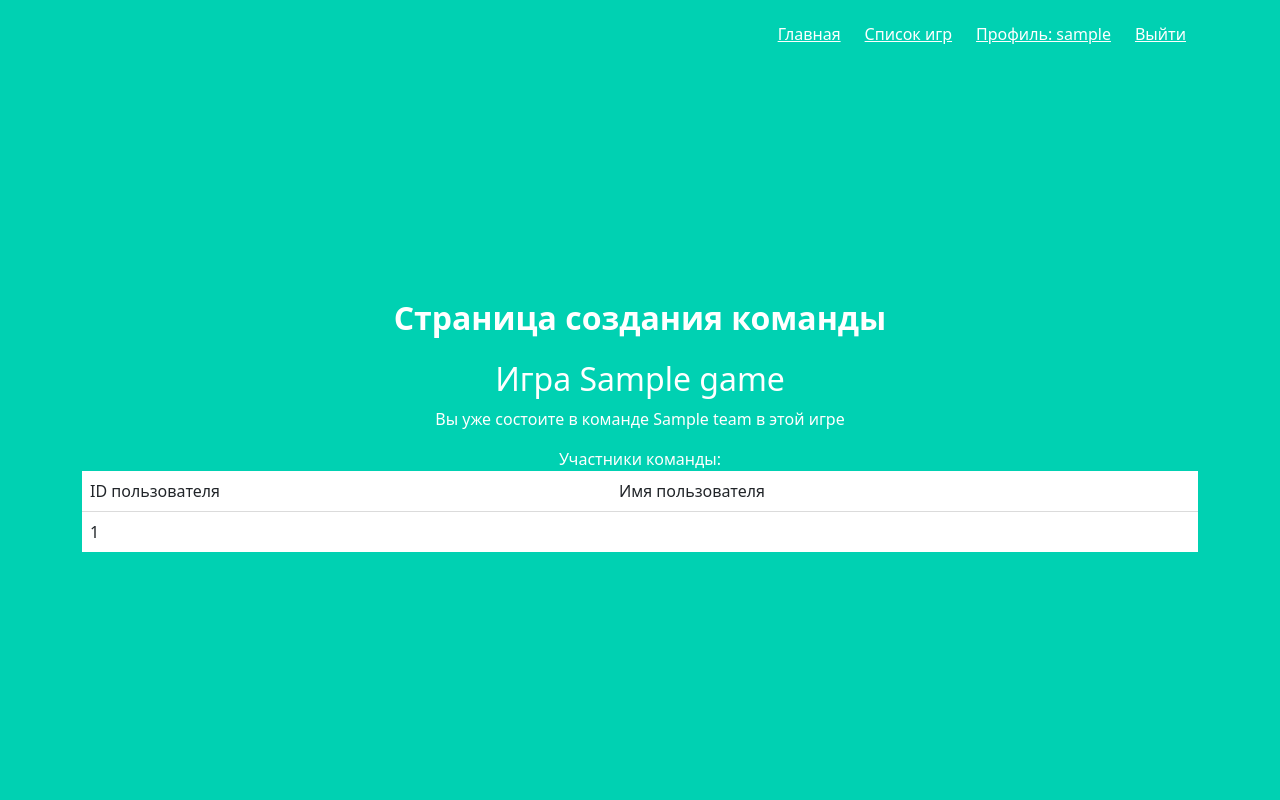
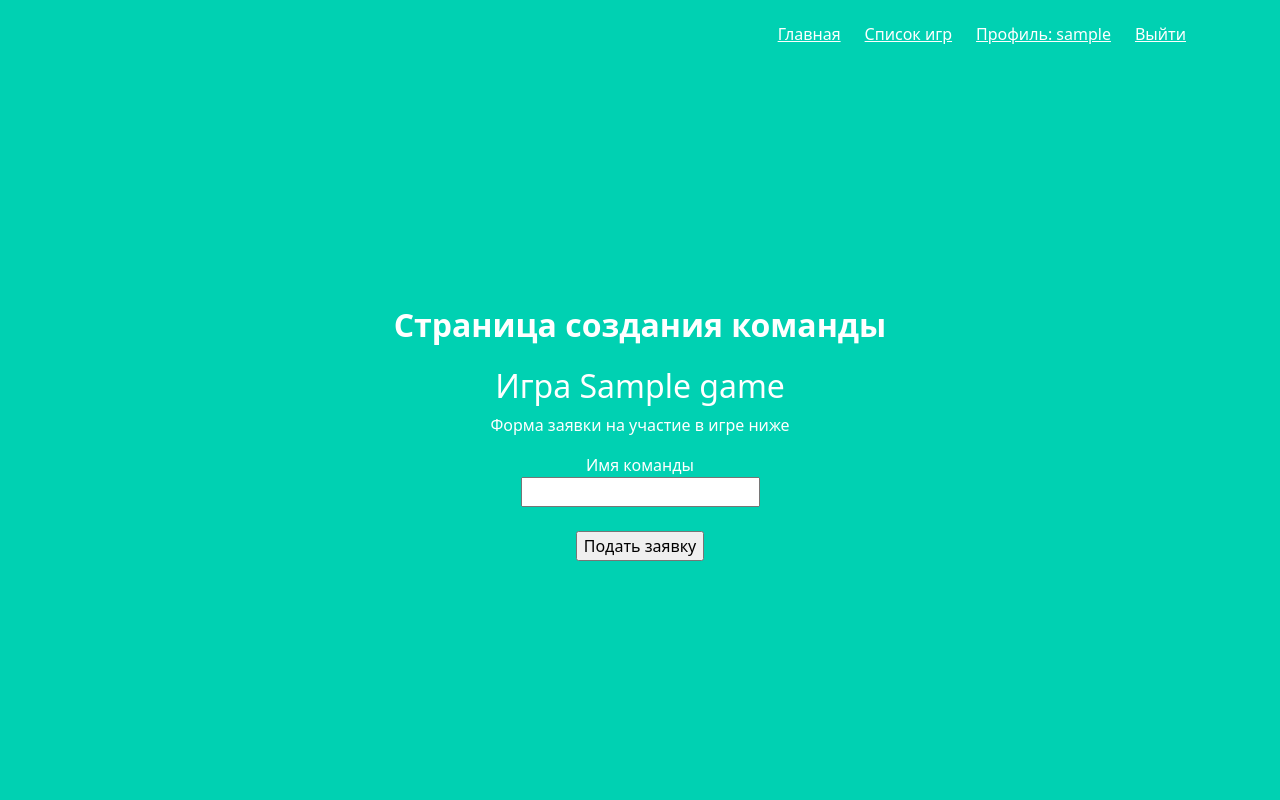
Before and after one commit to Falconwatch/BankingBattle, a Django app: page /apply/1 in a window 1280 px wide. Run offline with Django 3.2, Linux system fonts and the light colour scheme; a user stored in the database is signed in; tables that the repository leaves empty hold one stand-in row (values such as "Sample post"); some libraries are stand-ins or nearby versions.

Commit message:
Доделана подача заявки на игру Создан менеджер доступа

```diff
--- /dev/null
+++ b/banking_battle/battle/managers.py
@@ -0,0 +1,27 @@
+from .models import Team
+
+def get_teams(user_id = None, game_id=None, state = "active"):
+    if user_id and game_id:
+        return Team.objects.filter(users_in_team__id=user_id) \
+                .filter(game__id=game_id) \
+                .filter(state=state) \
+                .first()
+    if user_id:
+        return Team.objects.filter(users_in_team__id=user_id).filter(state=state).all()
+    if game_id:
+        return Team.objects.filter(game__id=game_id).filter(state=state).all()
+    return None
+
+def get_applications(user_id = None, game_id=None):
+    return get_teams(user_id, game_id, state="application")
+
+def get_created_teams(creator_id = None, game_id = None, state = "active"):
+    if creator_id and game_id:
+        print(creator_id, game_id)
+        return Team.objects.filter(creator__id=creator_id)\
+            .filter(game__id = game_id)\
+            .filter(state = state)\
+            .first()
+
+def get_created_application(creator_id = None, game_id = None):
+    return get_created_teams(creator_id=creator_id, game_id=game_id, state="application")
--- a/banking_battle/battle/models.py
+++ b/banking_battle/battle/models.py
@@ -21,6 +21,10 @@
     id = models.BigAutoField(primary_key=True)
     users_in_team = models.ManyToManyField(User, related_name='users_teams')
     game = models.ForeignKey(Game, on_delete=models.SET_NULL, null=True)
+    creator = models.ForeignKey(User, null=True, on_delete=models.SET_NULL)
+    state = models.CharField(max_length=256, default="application")
+    #задуманные состояния application - заявка на создание команды, active - команда активна, другие
+    #ToDo: перевести состояния в Enum???
 
     class Meta:
         ordering = ['id']
--- a/banking_battle/battle/views.py
+++ b/banking_battle/battle/views.py
@@ -9,6 +9,9 @@
 from django.http import HttpResponse, Http404
 from django.shortcuts import get_object_or_404, render
 
+from .forms import ApplicationForm
+from .managers import *
+
 from .models import User, Game, Round, Submit, Team
 
 
@@ -19,7 +22,7 @@
         return render(request, template)
     else:
         template = 'battle/index_signedin.html'
-        users_teams = user.users_teams.all()
+        users_teams = get_teams(user_id=user.id)
         context = {
             'user': user,
             'users_teams': users_teams
@@ -54,7 +57,9 @@
 def game(request, gameid):
     user = request.user
     game = Game.objects.get(pk=gameid)
-    team = Team.objects.filter(game__id=1).filter(users_in_team__in=[user.id]).first()
+    team = get_teams(user_id=user.id, game_id=game.id)
+
+    #team = Team.objects.filter(game__id=1).filter(users_in_team__in=[user.id]).first()
 
     # тут собираем лидерборд
     submits_in_game = Submit.objects.filter(round__game__id=gameid)
@@ -105,7 +110,8 @@
     game_round = Round.objects.get(pk=roundid)
     game = game_round.game
     user = request.user
-    team = Team.objects.filter(users_in_team__id__contains=user.id).first()
+    team = get_teams(user_id=user.id, game_id=game.id)
+    #team = Team.objects.filter(users_in_team__id__contains=user.id).first()
     team_submits_in_this_round = Submit.objects.filter(round__id=roundid).filter(team__id=team.id).all()
 
     if request.method == 'POST' and len(request.FILES) > 0:
@@ -132,8 +138,9 @@
 @login_required
 def download_submit(request, submit_id):
     user = request.user
-    team = Team.objects.filter(users_in_team__id__contains=user.id).first()
-    submit = Submit.objects.filter(id=submit_id).filter(team__id=team.id).first()
+    teams = get_teams(user_id=user.id)
+    #team = Team.objects.filter(users_in_team__id__contains=user.id).first()
+    submit = Submit.objects.filter(id=submit_id).filter(team = teams).first()
 
     file_name = submit.file.name
 
@@ -165,20 +172,34 @@
 def apply(request, gameid):
     template = 'battle/apply.html'
     context = {}
-    game_application = get_object_or_404(Game, id=gameid)
-    context["game_title"] = game_application.title
-    #TODO: передавать с какой игры был выполнене переход, если не с какой - кидай 404
-    if request.method == 'POST':
-        pass
-    else:
-        current_user = request.user
-        current_user_team = Team.objects.filter(users_in_team__id = current_user.id)\
-            .filter(game__id=gameid)\
-            .first()
-        if current_user_team:
-            context["team_name"] = current_user_team.name
-            u_in_team = current_user_team.users_in_team.values('id', 'username').all()
-            context["user_has_team"] = True
-            context["user_in_team"] = u_in_team
-
+    #проверяем есть ли такая игра, если нет - 404
+    game = get_object_or_404(Game, id=gameid)
+    context["game_title"] = game.title
+    context["game_id"] = game.id
+    current_user = request.user
+    #теперь ветвление по логике
+    if request.method == 'POST': #если пришёл POST запрос, это сабмит формы-заявки
+        application_form = ApplicationForm(request.POST)
+        if application_form.is_valid():
+            team_application = Team(state = "application", game = game)
+            team_application.creator = current_user
+            team_application.name = application_form.cleaned_data['name']
+            team_application.save()
+            team_application.users_in_team.set([current_user])
+            team_application.save()
+            context["state"] = "applied"
+            render(request, template, context)
+    else: #в ином случае проверяем нет ли активнйо заявки: есть - показываем её, нет - выводим форму
+        application = get_created_application(creator_id=current_user.id, game_id=game.id)
+        print(application)
+        if application:
+            context["state"] = "application"
+            context["team_name"] = application.name
+        else: #заявок нет - ищем команду
+            team = get_created_teams(creator_id=current_user.id, game_id=game.id)
+            if team:
+                context["state"] = "active_team"
+                context["team_name"] = team.name
+            else: #нет ни заявки, ни команды - показываем форму
+                context["state"] = "none"
     return render(request, template, context)
--- a/banking_battle/templates/battle/apply.html
+++ b/banking_battle/templates/battle/apply.html
@@ -6,7 +6,9 @@
 </h1>
 <h2>Игра {{game_title}}</h2>
 
-{% if user_has_team%}
+{%if state == "application"%}
+  <p>Вы уже подали заявку на участие в этой игре. Она находится на рассмотрении. Предложенное имя команды: {{team_name}}</p>
+{%elif state == "active_team"%}
   <p>Вы уже состоите в команде {{team_name}} в этой игре</p>
   Участники команды:
   <table class="table">
@@ -21,16 +23,14 @@
     </tr>
     {%endfor%}
   </table>
-
+{%elif state == "applied"%}
+<p>Заявка на участие успешно подана</p>
 {%else%}
   <p>Форма заявки на участие в игре ниже</p>
-<form class="form" method = "post" action = "team_create">
-  <label for="teamname">Имя команды</label><br>
-  <input type="text" id="teamname" name="teamname" value=""><br><br>
-  <input type="button" value="Подать заявку">
+  <form class="form" method = "post" action = "">{% csrf_token %}
+    <label for="name">Имя команды</label><br>
+    <input type="text" id="name" name="name" value=""><br><br>
+    <input type="submit" value="Подать заявку">
   </form>
 {%endif%}
-
-
-
 {% endblock %}
```
Also changed, not shown: banking_battle/battle/forms.py (+6 -1 lines). Lines whose indentation alone changed are shown as unchanged.
